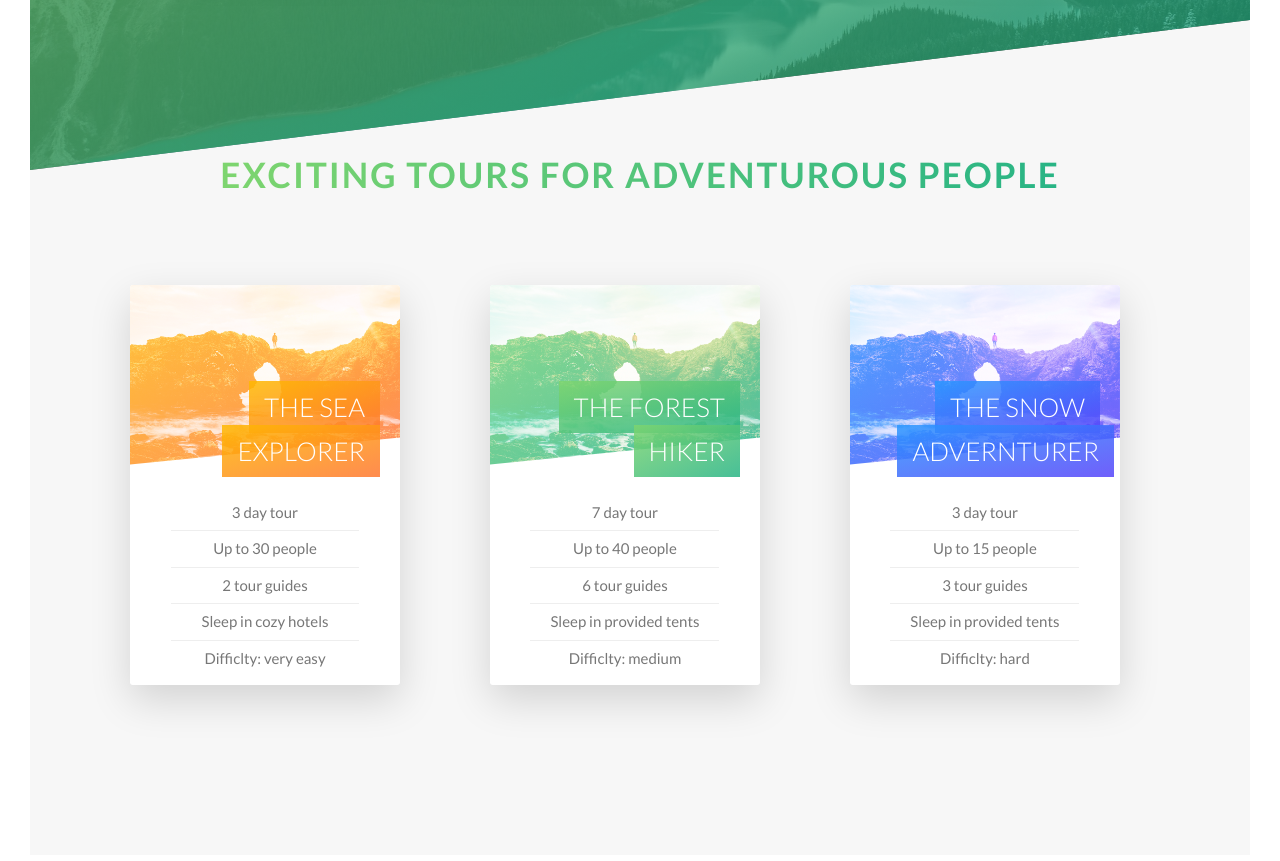
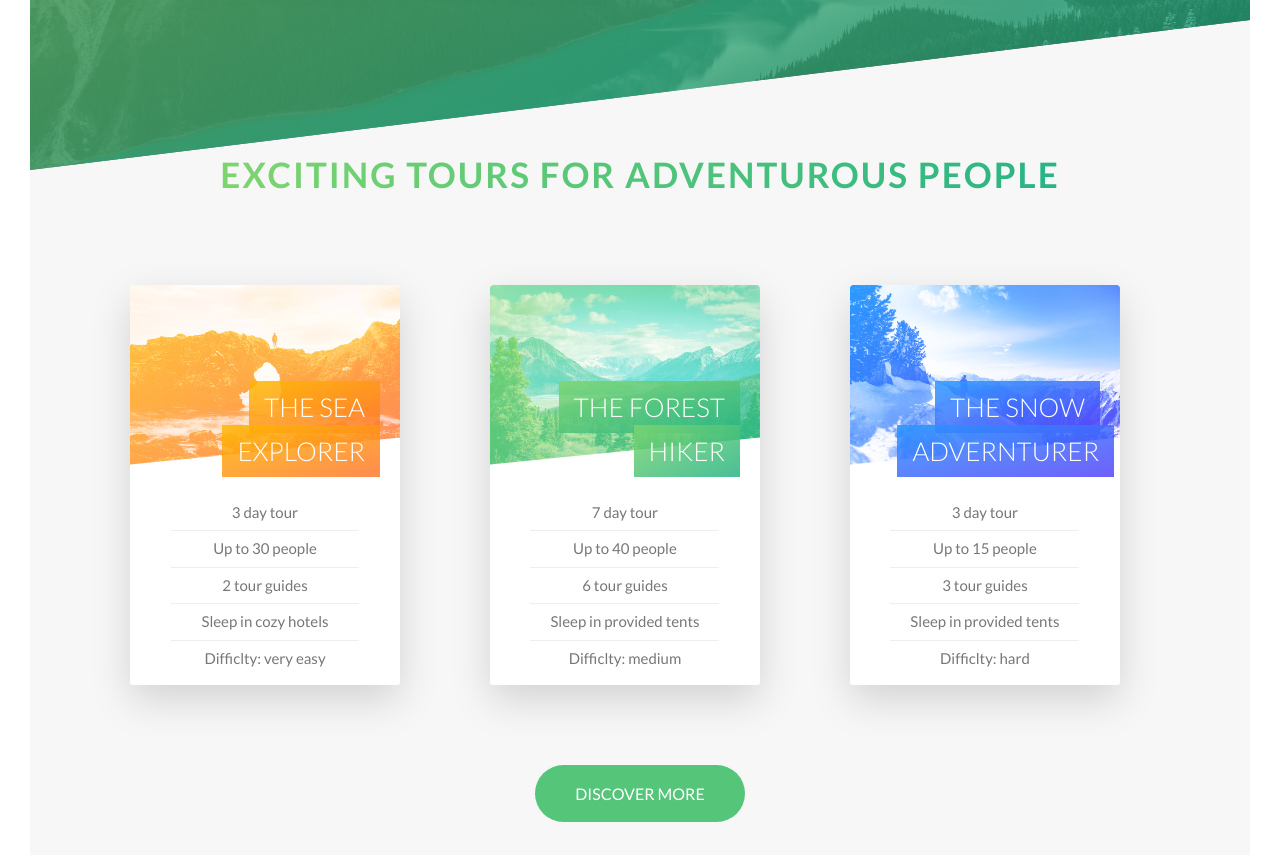
Before and after one commit to mariamamen30/Natours-Template, a website: page index.html in a window 1280 px wide. Shown: the part 1905-2766 px from the top of the page. Drawn offline with Linux system fonts and the light colour scheme.

Commit message:
the green button at the end

```diff
--- a/index.html
+++ b/index.html
@@ -146,7 +146,13 @@
                 </div>
               </div>
               <div class="card__side card__side--back card__side--back-1">
-                BACK
+                <div class="card__cta">
+                  <div class="card__price-box">
+                    <p class="card__price-only">only</p>
+                    <p class="card__price-value">$279</p>
+                  </div>
+                  <a href="#" class="btn btn--white">book now!</a>
+                </div>
               </div>
             </div>
           </div>
@@ -170,7 +176,13 @@
                 </div>
               </div>
               <div class="card__side card__side--back card__side--back-2">
-                BACK
+                <div class="card__cta">
+                  <div class="card__price-box">
+                    <p class="card__price-only">only</p>
+                    <p class="card__price-value">$389</p>
+                  </div>
+                  <a href="#" class="btn btn--white">book now!</a>
+                </div>
               </div>
             </div>
           </div>
@@ -194,10 +206,19 @@
                 </div>
               </div>
               <div class="card__side card__side--back card__side--back-3">
-                BACK
+                <div class="card__cta">
+                  <div class="card__price-box">
+                    <p class="card__price-only">only</p>
+                    <p class="card__price-value">$497</p>
+                  </div>
+                  <a href="#" class="btn btn--white">book now!</a>
+                </div>
               </div>
             </div>
           </div>
+        </div>
+        <div class="u-center-text">
+          <a href="#" class="btn btn--green u-mt-big">Discover more</a>
         </div>
       </div>
     </main>
--- a/sass/base/_utilities.scss
+++ b/sass/base/_utilities.scss
@@ -11,3 +11,12 @@
 .u-mb-big {
   margin-bottom: 8rem;
 }
+.u-mt-small {
+  margin-top: 1.5rem;
+}
+.u-mt-med {
+  margin-top: 4rem;
+}
+.u-mt-big {
+  margin-top: 8rem;
+}
--- a/sass/components/_button.scss
+++ b/sass/components/_button.scss
@@ -47,6 +47,16 @@
     }
   }
 
+  &--green {
+    color: $color-white;
+    background-color: $color-primary;
+    border-radius: 10rem;
+
+    &::after {
+      background-color: $color-primary;
+    }
+  }
+
   &--animated {
     animation: moveInBottom 0.8s 1s backwards ease-out;
   }
--- a/sass/components/_cards.scss
+++ b/sass/components/_cards.scss
@@ -5,10 +5,7 @@
   height: 40rem;
   &__side {
     border-radius: 3px;
-
-    background-color: orangered;
     box-shadow: 0 1.5rem 4rem rgba($color: $color-black, $alpha: 0.15);
-
     transition: all 0.8s;
     height: 40rem;
     position: absolute;
@@ -61,6 +58,8 @@
     background-blend-mode: screen;
     -webkit-clip-path: polygon(0 0, 100% 0%, 100% 85%, 0 100%);
     clip-path: polygon(0 0, 100% 0%, 100% 85%, 0 100%);
+    border-top-left-radius: 3px;
+    border-top-right-radius: 3px;
 
     &--1 {
       background-image: linear-gradient(
@@ -76,7 +75,7 @@
           $color-primary-light,
           $color-primary-dark
         ),
-        url(../img/nat-5.jpg);
+        url(../img/nat-6.jpg);
     }
     &--3 {
       background-image: linear-gradient(
@@ -84,7 +83,7 @@
           $color-tertiary-light,
           $color-tertiary-dark
         ),
-        url(../img/nat-5.jpg);
+        url(../img/nat-7.jpg);
     }
   }
   &__heading {
@@ -144,4 +143,28 @@
   }
 
   //   BACK SIDE
+  &__cta {
+    position: absolute;
+    top: 50%;
+    left: 50%;
+    transform: translateX(-50%) translateY(-50%);
+    text-align: center;
+    width: 100%;
+    padding: 10rem 5rem;
+  }
+  &__price-box {
+    color: $color-white;
+    text-transform: uppercase;
+  }
+
+  &__price-only {
+    font-size: 1.4rem;
+    font-weight: 700;
+  }
+
+  &__price-value {
+    font-size: 6rem;
+    font-weight: 100;
+    margin-bottom: 3rem;
+  }
 }
```
Also changed, not shown: CSS/style.css.
